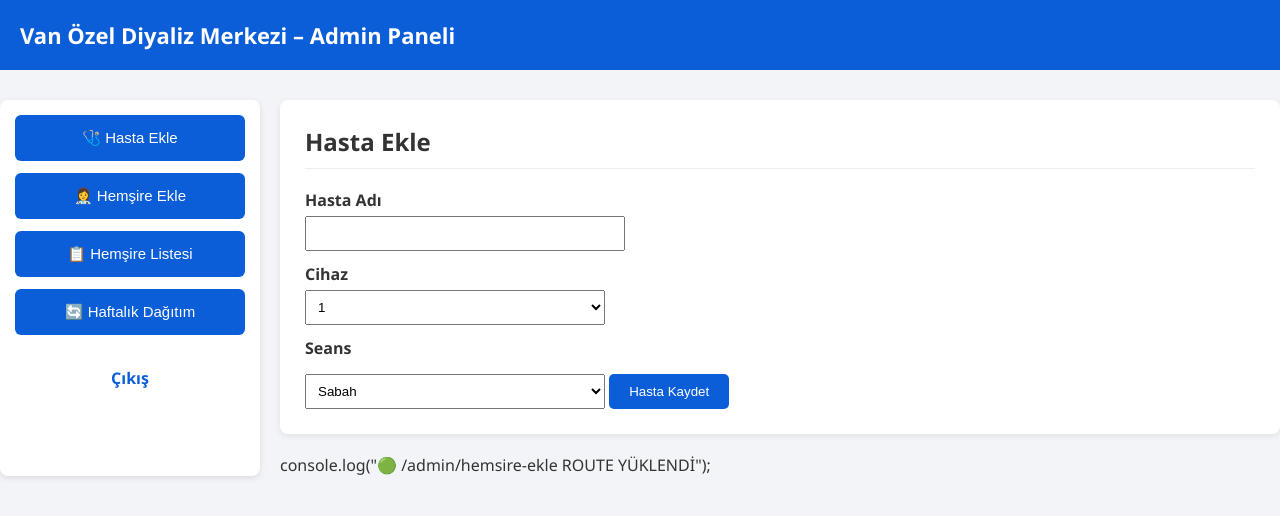
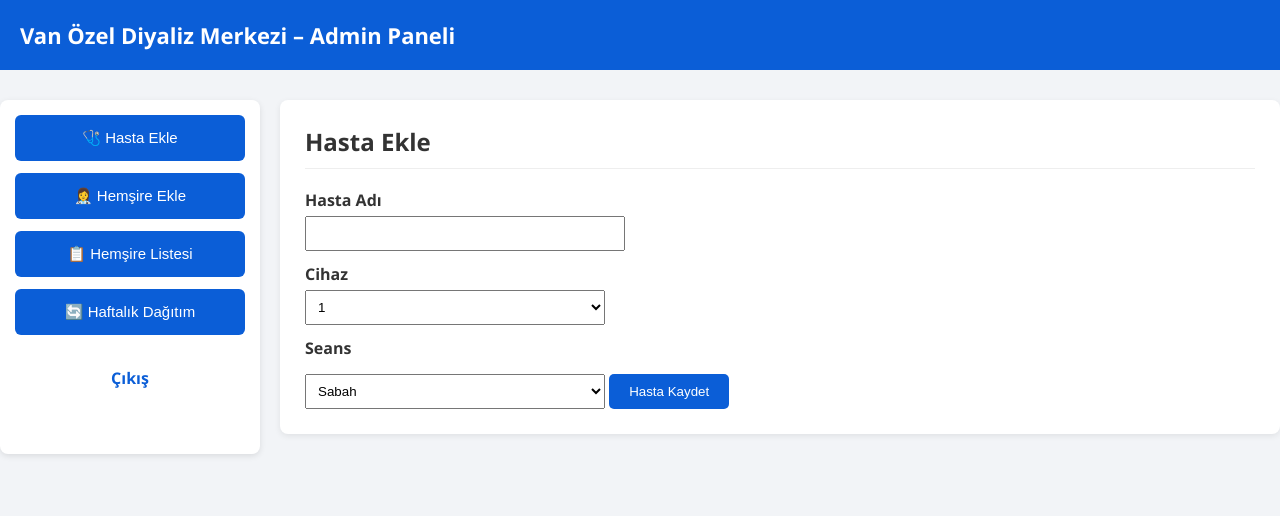
Before and after one commit to rkilic1-spec/van-ozel-diyaliz, a website: page views/admin.html in a window 1280 px wide. Drawn offline with Linux system fonts and the light colour scheme; no server answers.

Commit message:
Update admin.html

```diff
--- a/views/admin.html
+++ b/views/admin.html
@@ -160,8 +160,6 @@ button.submit:hover {
     </section>
 
     <!-- HEMŞİRE EKLE -->
-    console.log("🟢 /admin/hemsire-ekle ROUTE YÜKLENDİ");
-
     <section id="hemsire" class="card hidden">
       <h2>Hemşire Ekle</h2>
 
```
